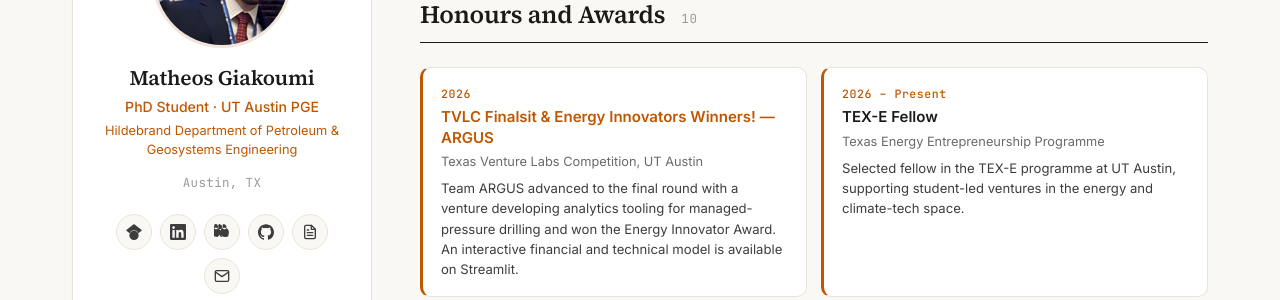
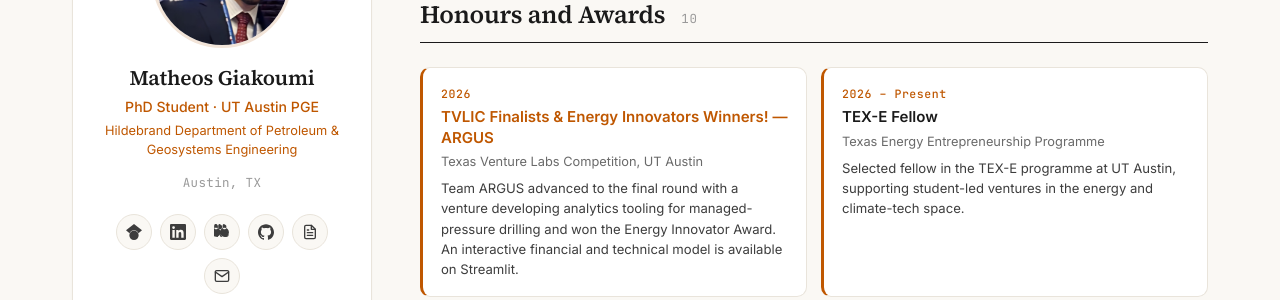
Before and after one commit to MatheosGiakoumi/matheosgiakoumi.github.io, a Jekyll site: the page built from index.md, in a window 1280 px wide and 900 px high, scrolled down 449 px. Shown: the part 153-453 px from the top of the window. Built offline with Jekyll 4.4.1, drawn with Linux system fonts in a browser that asks for light colours.

Commit message:
Update awards.yml

```diff
--- a/_data/awards.yml
+++ b/_data/awards.yml
@@ -1,7 +1,7 @@
 # Awards & honors — featured prominently on the home page.
 # Most recent / most prestigious first.
 
-- title: "TVLC Finalsit & Energy Innovators Winners! — ARGUS"
+- title: "TVLIC Finalists & Energy Innovators Winners! — ARGUS"
   venue: "Texas Venture Labs Competition, UT Austin"
   year: "2026"
   url: "https://argus-v2-dujcv4tsmtvx9pektlbgpd.streamlit.app/"
```
